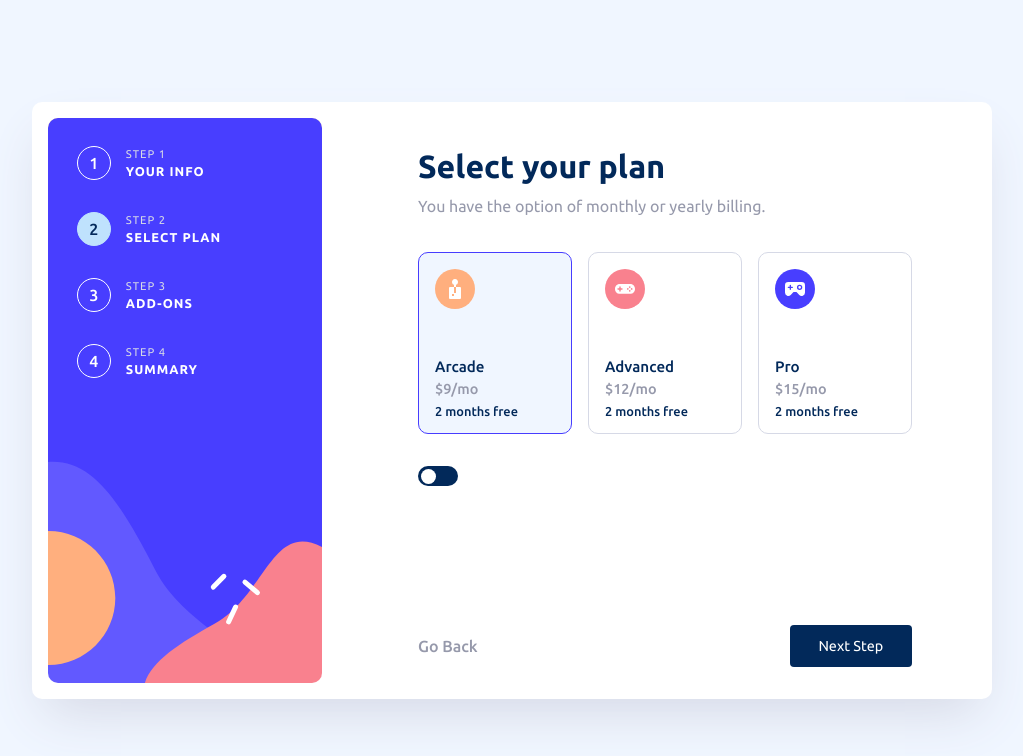
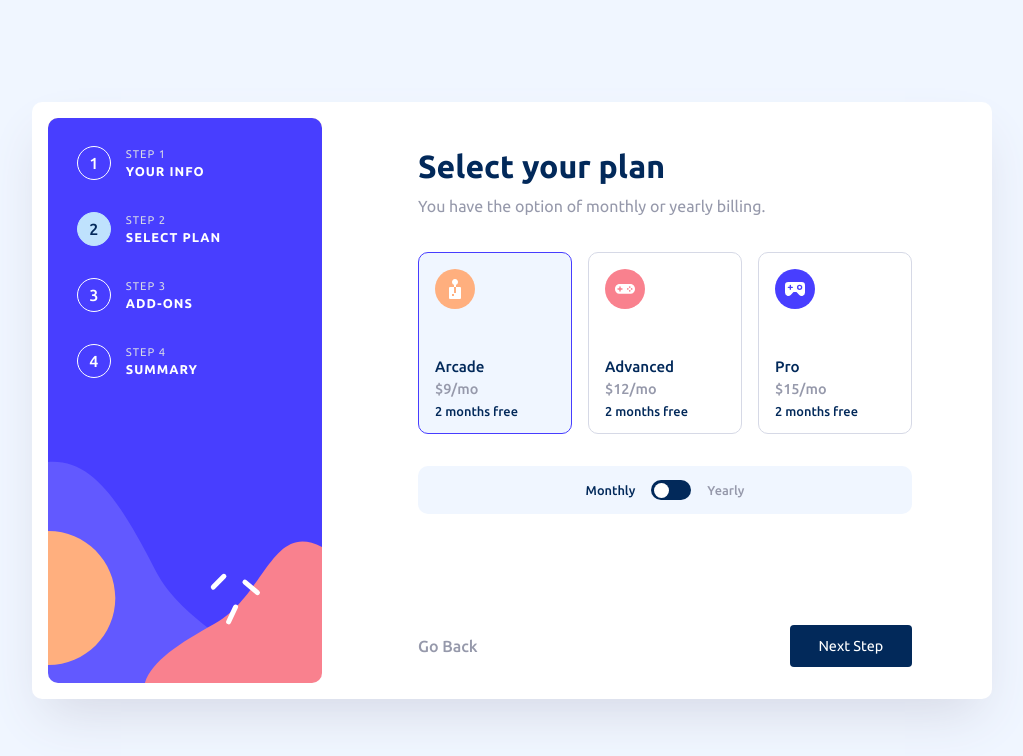
Before and after one commit to kdumagalhaes/multi-step-form, a React (Vite) app: page / in a window 1280 px wide. Both pictures are taken after a click on the button "Next Step". Shown: the top 756 px of the page, without its empty margins (128-1151 px from the left). Built offline with nearby package versions, Linux system fonts and the light colour scheme.

Commit message:
Add Toggle select style

```diff
--- a/src/components/Content/ContentSelectPlan/ContentSelectPlan.tsx
+++ b/src/components/Content/ContentSelectPlan/ContentSelectPlan.tsx
@@ -1,12 +1,15 @@
+import { useState } from 'react';
 import PlanCard from '../../PlanCard/PlanCard';
 import Toggle from '../../Toggle';
 
 import styles from './ContentSelectPlan.module.scss';
 const ContentSelectPlan = () => {
+  const [isClicked, setIsClicked] = useState(false)
+
   return (
     <div className={styles.container}>
       <PlanCard />
-      <Toggle />
+      <Toggle onClick={setIsClicked} toggled={isClicked} />
     </div>
   );
 };
--- a/src/components/Toggle/Toggle.module.scss
+++ b/src/components/Toggle/Toggle.module.scss
@@ -1,6 +1,24 @@
 @import "../../styles/variables";
 
 .toggle {
+  background-color: $magnolia;
+  border-radius: 10px;
+  display: flex;
+  justify-content: center;
+  height: 3rem;
+  align-items: center;
+  gap: 1rem;
+
+  .plans {
+    color: $marine-blue;
+    font-size: 0.8rem;
+    font-weight: 500;
+  }
+
+  .selected {
+    color: $cool-gray;
+  }
+
   label {
     position: relative;
     display: inline-block;
--- a/src/components/Toggle/Toggle.tsx
+++ b/src/components/Toggle/Toggle.tsx
@@ -6,15 +6,22 @@ interface ToggleProps {
   toggled: boolean;
 }
 const Toggle = ({ onClick, toggled }: ToggleProps) => {
-  const [isToggled, toggle] = useState(toggled);
+  const [isToggled, setIsToggled] = useState(toggled);
 
   const handleToggleClick = () => {
-    toggle(!isToggled);
+    setIsToggled(!isToggled);
     onClick(!isToggled);
   };
 
   return (
     <div className={styles.toggle}>
+      <p
+        className={
+          isToggled ? `${styles.plans} ${styles.selected}` : `${styles.plans}`
+        }
+      >
+        Monthly
+      </p>
       <label>
         <input
           type='checkbox'
@@ -23,6 +30,13 @@ const Toggle = ({ onClick, toggled }: ToggleProps) => {
         />
         <span />
       </label>
+      <p
+        className={
+          isToggled ? `${styles.plans}` : `${styles.plans} ${styles.selected}`
+        }
+      >
+        Yearly
+      </p>
     </div>
   );
 };
```
